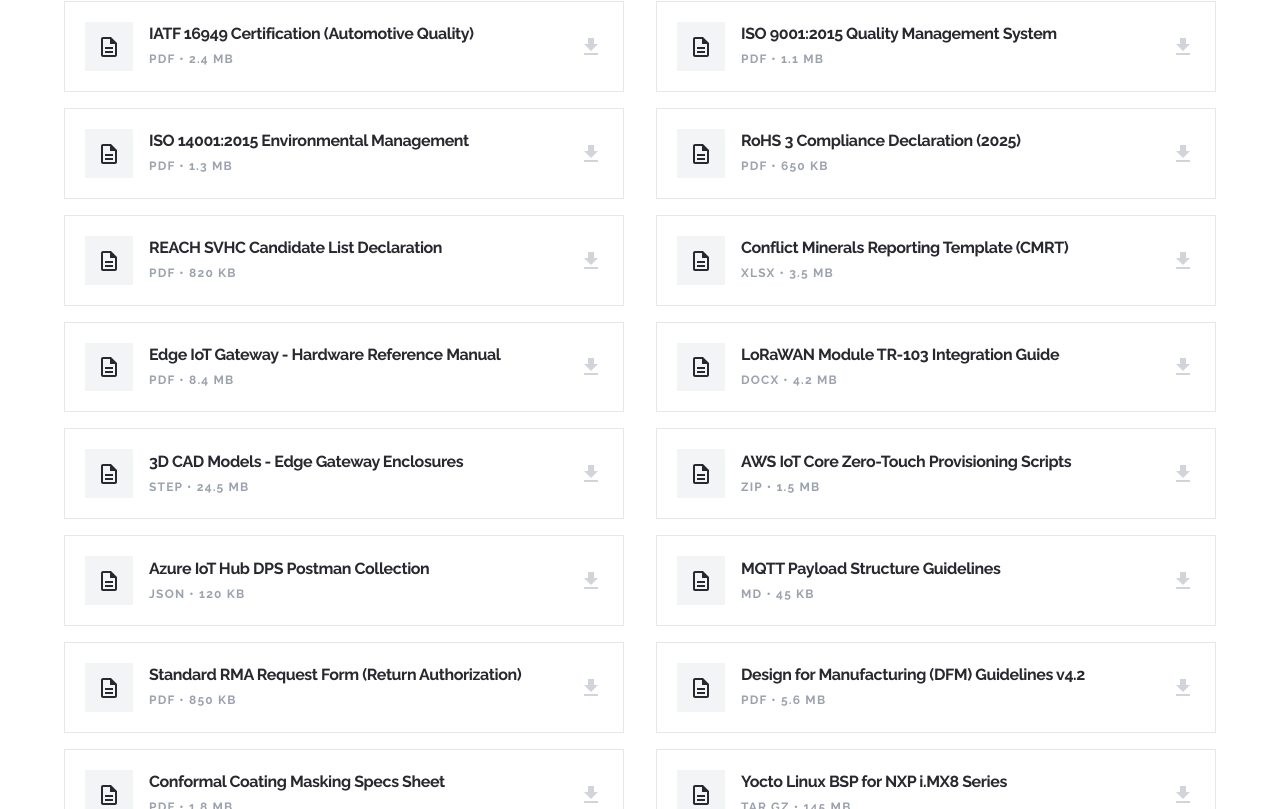
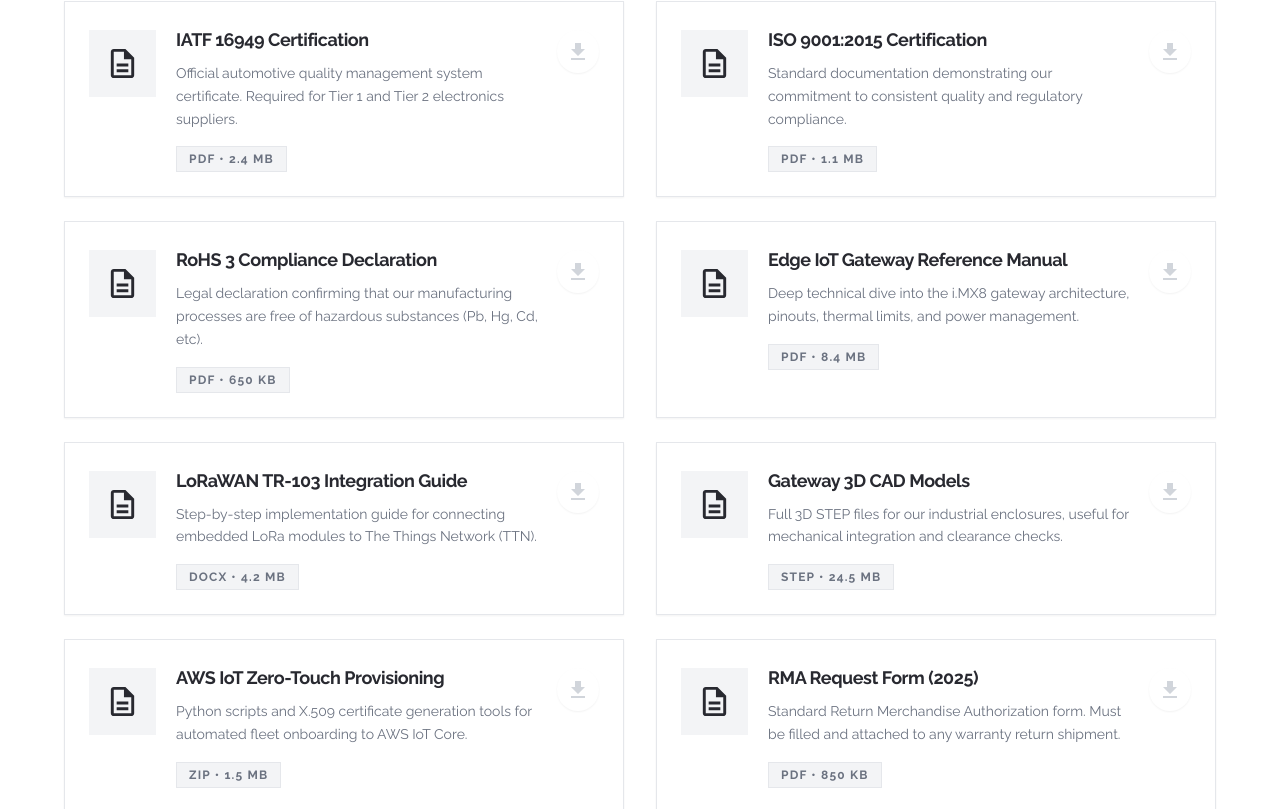
Before and after one commit to puyi27/FAQPage, a React (Vite) app: page / in a window 1280 px wide. Shown: the part 1411-2220 px from the top of the page. Built offline with nearby package versions, Linux system fonts and the light colour scheme.

Commit message:
feat: make Resource Center highly useful with descriptions and download logic

```diff
--- a/src/components/ResourceCenter.tsx
+++ b/src/components/ResourceCenter.tsx
@@ -8,29 +8,81 @@
 
 const ResourceCenter: React.FC<ResourceCenterProps> = ({ searchTerm }) => {
   const allResources = [
-    { title: "IATF 16949 Certification (Automotive Quality)", type: "PDF", size: "2.4 MB" },
-    { title: "ISO 9001:2015 Quality Management System", type: "PDF", size: "1.1 MB" },
-    { title: "ISO 14001:2015 Environmental Management", type: "PDF", size: "1.3 MB" },
-    { title: "RoHS 3 Compliance Declaration (2025)", type: "PDF", size: "650 KB" },
-    { title: "REACH SVHC Candidate List Declaration", type: "PDF", size: "820 KB" },
-    { title: "Conflict Minerals Reporting Template (CMRT)", type: "XLSX", size: "3.5 MB" },
-    { title: "Edge IoT Gateway - Hardware Reference Manual", type: "PDF", size: "8.4 MB" },
-    { title: "LoRaWAN Module TR-103 Integration Guide", type: "DOCX", size: "4.2 MB" },
-    { title: "3D CAD Models - Edge Gateway Enclosures", type: "STEP", size: "24.5 MB" },
-    { title: "AWS IoT Core Zero-Touch Provisioning Scripts", type: "ZIP", size: "1.5 MB" },
-    { title: "Azure IoT Hub DPS Postman Collection", type: "JSON", size: "120 KB" },
-    { title: "MQTT Payload Structure Guidelines", type: "MD", size: "45 KB" },
-    { title: "Standard RMA Request Form (Return Authorization)", type: "PDF", size: "850 KB" },
-    { title: "Design for Manufacturing (DFM) Guidelines v4.2", type: "PDF", size: "5.6 MB" },
-    { title: "Conformal Coating Masking Specs Sheet", type: "PDF", size: "1.8 MB" },
-    { title: "Yocto Linux BSP for NXP i.MX8 Series", type: "TAR.GZ", size: "145 MB" }
+    {
+      title: "IATF 16949 Certification",
+      type: "PDF",
+      size: "2.4 MB",
+      desc: "Official automotive quality management system certificate. Required for Tier 1 and Tier 2 electronics suppliers."
+    },
+    {
+      title: "ISO 9001:2015 Certification",
+      type: "PDF",
+      size: "1.1 MB",
+      desc: "Standard documentation demonstrating our commitment to consistent quality and regulatory compliance."
+    },
+    {
+      title: "RoHS 3 Compliance Declaration",
+      type: "PDF",
+      size: "650 KB",
+      desc: "Legal declaration confirming that our manufacturing processes are free of hazardous substances (Pb, Hg, Cd, etc)."
+    },
+    {
+      title: "Edge IoT Gateway Reference Manual",
+      type: "PDF",
+      size: "8.4 MB",
+      desc: "Deep technical dive into the i.MX8 gateway architecture, pinouts, thermal limits, and power management."
+    },
+    {
+      title: "LoRaWAN TR-103 Integration Guide",
+      type: "DOCX",
+      size: "4.2 MB",
+      desc: "Step-by-step implementation guide for connecting embedded LoRa modules to The Things Network (TTN)."
+    },
+    {
+      title: "Gateway 3D CAD Models",
+      type: "STEP",
+      size: "24.5 MB",
+      desc: "Full 3D STEP files for our industrial enclosures, useful for mechanical integration and clearance checks."
+    },
+    {
+      title: "AWS IoT Zero-Touch Provisioning",
+      type: "ZIP",
+      size: "1.5 MB",
+      desc: "Python scripts and X.509 certificate generation tools for automated fleet onboarding to AWS IoT Core."
+    },
+    {
+      title: "RMA Request Form (2025)",
+      type: "PDF",
+      size: "850 KB",
+      desc: "Standard Return Merchandise Authorization form. Must be filled and attached to any warranty return shipment."
+    },
+    {
+      title: "Design for Manufacturing (DFM) Guide",
+      type: "PDF",
+      size: "5.6 MB",
+      desc: "Guidelines for trace widths, via sizes, and component clearances to ensure maximum PCBA yield."
+    },
+    {
+      title: "Linux Yocto BSP Source",
+      type: "TAR.GZ",
+      size: "145 MB",
+      desc: "Board Support Package for custom Linux kernel compilation on NXP i.MX8 MPU architectures."
+    }
   ];
 
   const resources = searchTerm
-    ? allResources.filter(res => res.title.toLowerCase().includes(searchTerm.toLowerCase()))
+    ? allResources.filter(res =>
+        res.title.toLowerCase().includes(searchTerm.toLowerCase()) ||
+        res.desc.toLowerCase().includes(searchTerm.toLowerCase())
+      )
     : allResources;
 
   if (searchTerm && resources.length === 0) return null;
+
+  const handleDownload = (title: string) => {
+    // Simulated download action
+    alert(`Initiating secure download for: ${title}\n(Simulated action for demo purposes)`);
+  };
 
   return (
     <section id="resource-center" className="bg-white py-24 px-4 border-b border-gray-200">
@@ -51,22 +103,34 @@
           )}
         </div>
 
-        <div className="grid grid-cols-1 lg:grid-cols-2 gap-x-8 gap-y-4">
+        <div className="grid grid-cols-1 lg:grid-cols-2 gap-x-8 gap-y-6">
           {resources.map((res, i) => (
-            <div key={i} className="flex items-center justify-between p-5 border border-gray-200 hover:border-[#42C5FF] hover:bg-gray-50 transition-colors group cursor-pointer">
-              <div className="flex items-center gap-4">
-                <div className="bg-gray-100 p-3 text-[#282930] group-hover:text-[#42C5FF] group-hover:bg-white transition-colors">
-                  <DescriptionOutlinedIcon />
+            <a
+              key={i}
+              href={`#download-${i}`}
+              onClick={(e) => { e.preventDefault(); handleDownload(res.title); }}
+              className="flex items-start justify-between p-6 border border-gray-200 hover:border-[#42C5FF] hover:bg-gray-50 transition-all group cursor-pointer shadow-sm hover:shadow-md"
+            >
+              <div className="flex items-start gap-5">
+                <div className="bg-gray-100 p-4 text-[#282930] group-hover:text-[#42C5FF] group-hover:bg-white transition-colors mt-1">
+                  <DescriptionOutlinedIcon fontSize="large" />
                 </div>
                 <div>
-                  <h4 className="font-bold text-[#282930] group-hover:text-[#42C5FF] transition-colors">{res.title}</h4>
-                  <span className="text-xs font-bold text-gray-400 uppercase tracking-widest">{res.type} • {res.size}</span>
+                  <h4 className="font-bold text-lg text-[#282930] group-hover:text-[#42C5FF] transition-colors mb-2">
+                    {res.title}
+                  </h4>
+                  <p className="text-sm text-gray-500 mb-4 leading-relaxed pr-4">
+                    {res.desc}
+                  </p>
+                  <span className="inline-block bg-gray-100 px-3 py-1 text-xs font-bold text-gray-500 uppercase tracking-widest border border-gray-200">
+                    {res.type} • {res.size}
+                  </span>
                 </div>
               </div>
-              <div className="text-gray-300 group-hover:text-[#42C5FF] transition-colors">
+              <div className="text-gray-300 group-hover:text-[#42C5FF] transition-colors mt-1 bg-white p-2 rounded-full shadow-sm group-hover:shadow border border-transparent group-hover:border-[#42C5FF]">
                 <DownloadIcon />
               </div>
-            </div>
+            </a>
           ))}
         </div>
       </div>
```
